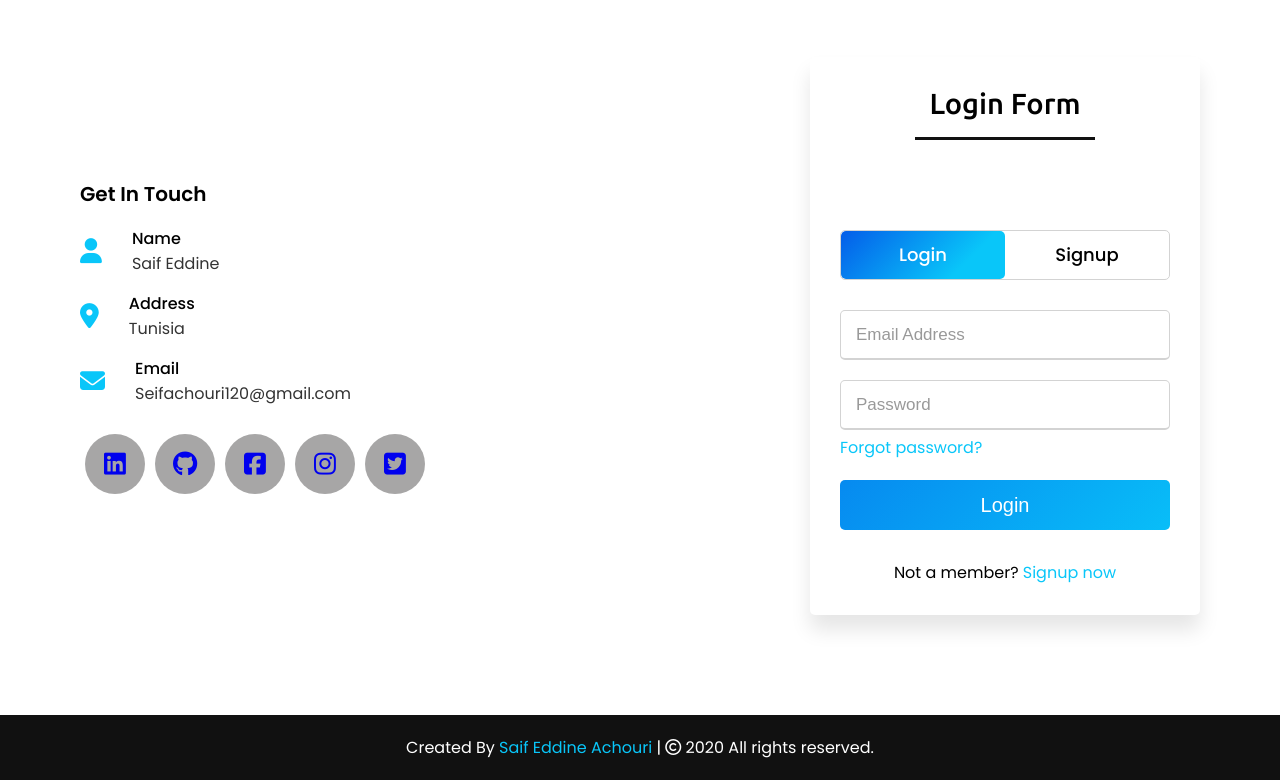
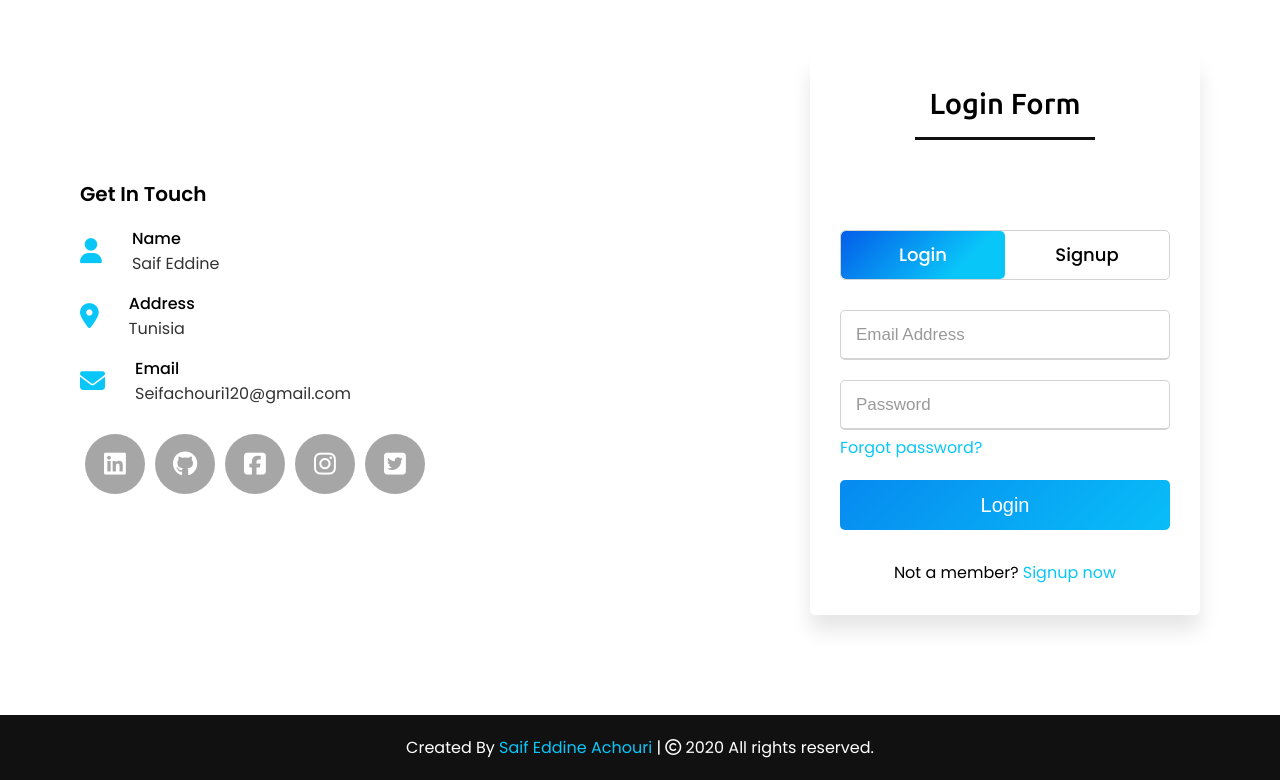
Before and after one commit to SaifEddineachouri/SaifEddineachouri.github.io, a plain HTML site: page index.html in a window 1280 px wide. Shown: the part 3423-4203 px from the top of the page. Drawn offline with nearby package versions, Linux system fonts and the light colour scheme.

Commit message:
Update style.css

```diff
--- a/style.css
+++ b/style.css
@@ -536,6 +536,9 @@ section .title::after{
     border: 1px solid lightgrey;
     border-radius: 5px;
 }
+
+
+
 .slide-controls .slide{
     height: 100%;
     width: 100%;
@@ -767,11 +770,9 @@ footer span a:hover{
 }
 
 
-
-
-
-
-
+.wrapper2 .button .icon i{
+    color: white;
+}
 
 
 
```
